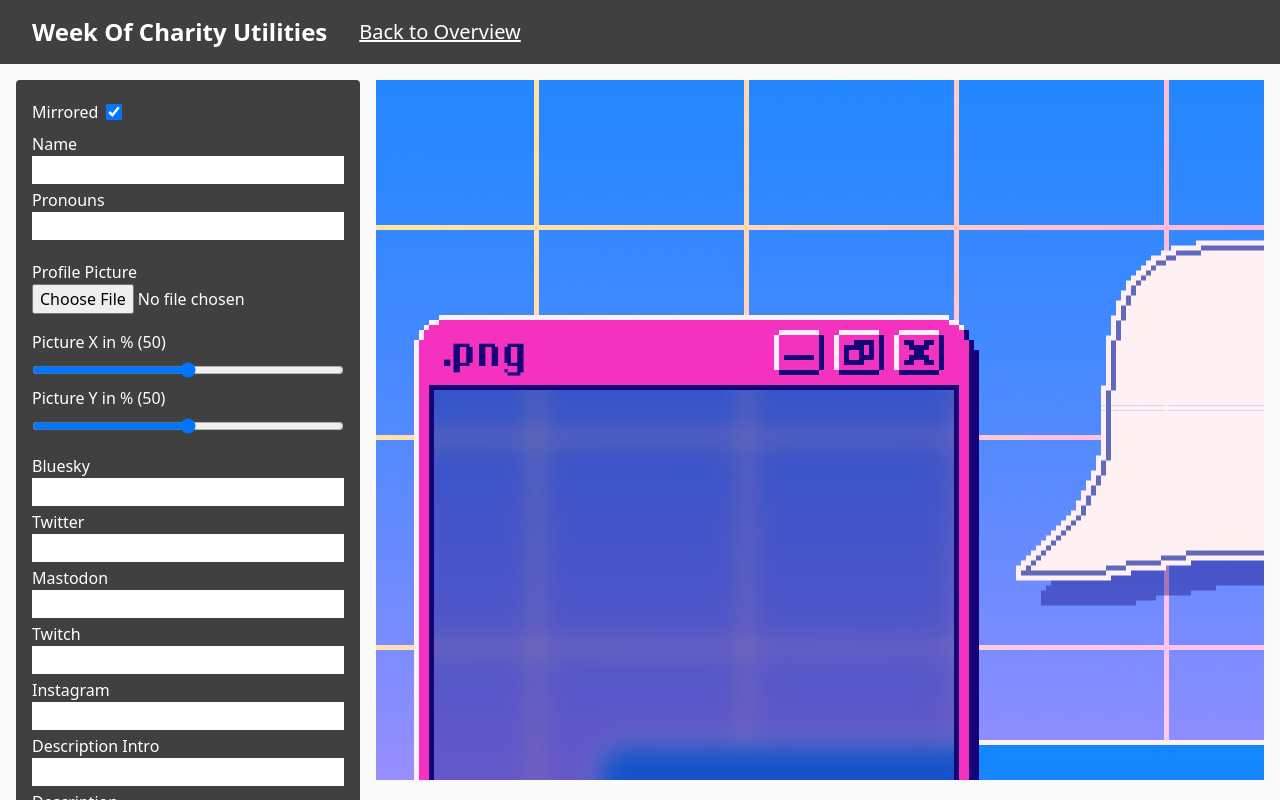
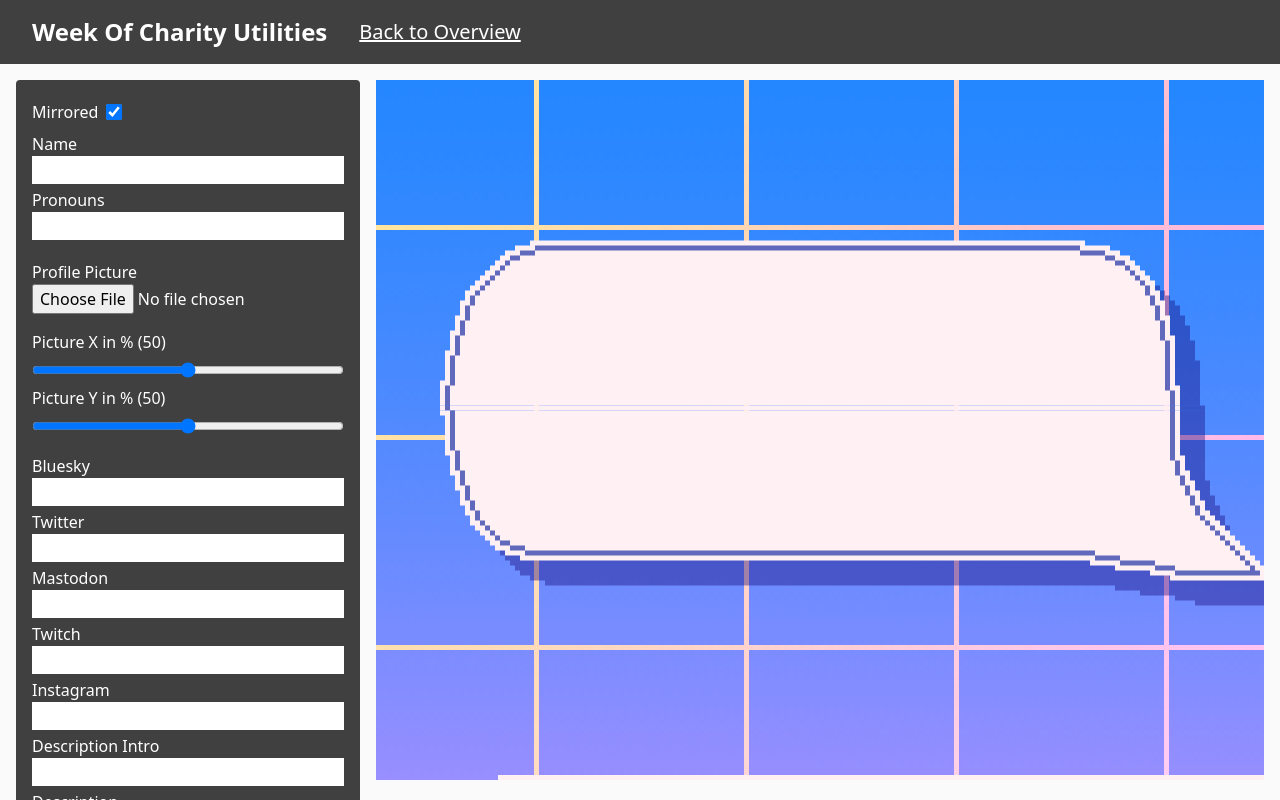
Before and after one commit to UltraMarlin/woc-utilities, a React (Vite) app: page /introductions in a window 1280 px wide. Both pictures are taken after a click on the label "Mirrored". Shown: the top 800 px of the page. Built offline with nearby package versions, Linux system fonts and the light colour scheme.

Commit message:
feat: support mirrored introduction layout

```diff
--- a/src/components/IntroductionsLayout.tsx
+++ b/src/components/IntroductionsLayout.tsx
@@ -1,10 +1,6 @@
 import { useEffect, useMemo, useRef, useState } from "react";
-import backgroundImage from "../assets/images/introductions-background-1.png";
-import profilePictureBackground from "../assets/images/introductions-image-background-1.png";
+import cn from "classnames";
 
-import bubbleTop from "../assets/images/introductions-bubble-1-top.png";
-import bubbleMiddle from "../assets/images/introductions-bubble-1-middle.png";
-import bubbleBottom from "../assets/images/introductions-bubble-1-bottom.png";
 import { DownloadableComponentProps } from "./DownloadWrapper";
 import { SocialPlatform, SocialsOption } from "../utils/socials";
 import { TwitchIcon } from "./icons/TwitchIcon";
@@ -19,7 +15,20 @@ import {
   MIN_DESCRIPTION_LINEHEIGHT,
 } from "../pages/IntroductionImages";
 
+import backgroundImageDefault from "../assets/images/introductions-background-1.png";
+import backgroundImageMirrored from "../assets/images/introductions-background-2.png";
+import profilePictureBackgroundDefault from "../assets/images/introductions-image-background-1.png";
+import profilePictureBackgroundMirrored from "../assets/images/introductions-image-background-2.png";
+
+import bubbleTopDefault from "../assets/images/introductions-bubble-1-top.png";
+import bubbleMiddleDefault from "../assets/images/introductions-bubble-1-middle.png";
+import bubbleBottomDefault from "../assets/images/introductions-bubble-1-bottom.png";
+import bubbleTopMirrored from "../assets/images/introductions-bubble-2-top.png";
+import bubbleMiddleMirrored from "../assets/images/introductions-bubble-2-middle.png";
+import bubbleBottomMirrored from "../assets/images/introductions-bubble-2-bottom.png";
+
 export type IntroductionsLayoutProps = DownloadableComponentProps & {
+  mirrored?: boolean;
   name?: string;
   pronouns?: string;
   profilePicture?: string;
@@ -79,6 +88,7 @@ const isWhitespaceString = (str: string) => str.replace(/\s/g, "").length > 0;
 export const IntroductionsLayout = ({
   onLoad,
   hotReload = false,
+  mirrored,
   name,
   pronouns,
   profilePicture,
@@ -169,10 +179,25 @@ export const IntroductionsLayout = ({
     );
   }, [socials]);
 
+  const backgroundImage = mirrored
+    ? backgroundImageMirrored
+    : backgroundImageDefault;
+
+  const profilePictureBackground = mirrored
+    ? profilePictureBackgroundMirrored
+    : profilePictureBackgroundDefault;
+
+  const bubbleTop = mirrored ? bubbleTopMirrored : bubbleTopDefault;
+  const bubbleMiddle = mirrored ? bubbleMiddleMirrored : bubbleMiddleDefault;
+  const bubbleBottom = mirrored ? bubbleBottomMirrored : bubbleBottomDefault;
+
   return (
     <div className="relative aspect-square size-[1584px] select-none bg-black text-5xl">
       <div
-        className="absolute left-[53px] top-[305px] size-[530px] p-[5px]"
+        className={cn("absolute size-[530px] p-[5px]", {
+          "left-[53px] top-[305px]": !mirrored,
+          "left-[948px] top-[260px]": mirrored,
+        })}
         style={{
           backgroundImage: `url(${profilePictureBackground})`,
         }}
@@ -193,10 +218,20 @@ export const IntroductionsLayout = ({
         className="absolute size-full object-cover"
         draggable={false}
       />
-      <div className="absolute left-[68px] top-[258px] font-pixel text-[28px] text-schedule25-dark">
+      <div
+        className={cn("absolute font-pixel text-[28px] text-schedule25-dark", {
+          "left-[68px] top-[258px]": !mirrored,
+          "left-[963px] top-[213px]": mirrored,
+        })}
+      >
         {name?.toLowerCase()}.png
       </div>
-      <div className="absolute left-[640px] top-[52px] flex h-[580px] w-[850px] items-center">
+      <div
+        className={cn(
+          "absolute top-[52px] flex h-[580px] w-[850px] items-center",
+          { "left-[640px]": !mirrored, "left-[64px]": mirrored }
+        )}
+      >
         <div
           className="grid w-full grid-rows-[165px_1fr_195px] *:col-start-1"
           ref={cloudContainer}
@@ -214,7 +249,10 @@ export const IntroductionsLayout = ({
           />
           <div
             ref={cloudTextContainer}
-            className="row-span-full pb-[90px] pl-[150px] pr-[64px] pt-[44px] text-[#303989]"
+            className={cn("row-span-full pb-[90px] pt-[44px] text-[#303989]", {
+              "pl-[150px] pr-[64px]": !mirrored,
+              "pl-[64px] pr-[150px]": mirrored,
+            })}
           >
             <div
               ref={cloudTextRef}
@@ -251,8 +289,23 @@ export const IntroductionsLayout = ({
           </div>
         </div>
       </div>
-      <div className="absolute left-[246px] top-[746px] w-[1248px] px-6 py-3">
-        <span className="float-start h-[110px] w-[360px]" />
+      {mirrored && (
+        <div className="absolute left-[124px] top-[720px] font-pixel text-[28px] text-schedule25-dark">
+          README.md
+        </div>
+      )}
+      <div
+        className={cn("absolute w-[1248px] px-6 py-3", {
+          "left-[246px] top-[746px]": !mirrored,
+          "left-[124px] top-[776px]": mirrored,
+        })}
+      >
+        <span
+          className={cn({
+            "float-start h-[110px] w-[360px]": !mirrored,
+            "float-end h-[32px] w-[424px]": mirrored,
+          })}
+        />
         <span
           style={{
             fontSize: descriptionFontSize,
--- a/src/pages/IntroductionImages.tsx
+++ b/src/pages/IntroductionImages.tsx
@@ -226,6 +226,7 @@ export const IntroductionImages = () => {
   };
 
   const thumbnailLayoutProps: IntroductionsLayoutProps = {
+    mirrored,
     name,
     pronouns,
     profilePicture,
@@ -236,8 +237,6 @@ export const IntroductionImages = () => {
     descriptionFontSize,
     socials: socialLinks,
   };
-
-  const LayoutComponent = mirrored ? IntroductionsLayout : IntroductionsLayout;
 
   return (
     <PageContainer className="grid grid-cols-[1fr_minmax(0,1584px)] gap-4">
@@ -409,11 +408,11 @@ export const IntroductionImages = () => {
             downloadPosition="top-left"
           >
             {({ onLoad }) => (
-              <LayoutComponent onLoad={onLoad} {...thumbnailLayoutProps} />
+              <IntroductionsLayout onLoad={onLoad} {...thumbnailLayoutProps} />
             )}
           </DownloadWrapper>
         ) : (
-          <LayoutComponent {...thumbnailLayoutProps} />
+          <IntroductionsLayout {...thumbnailLayoutProps} />
         )}
       </div>
     </PageContainer>
```
